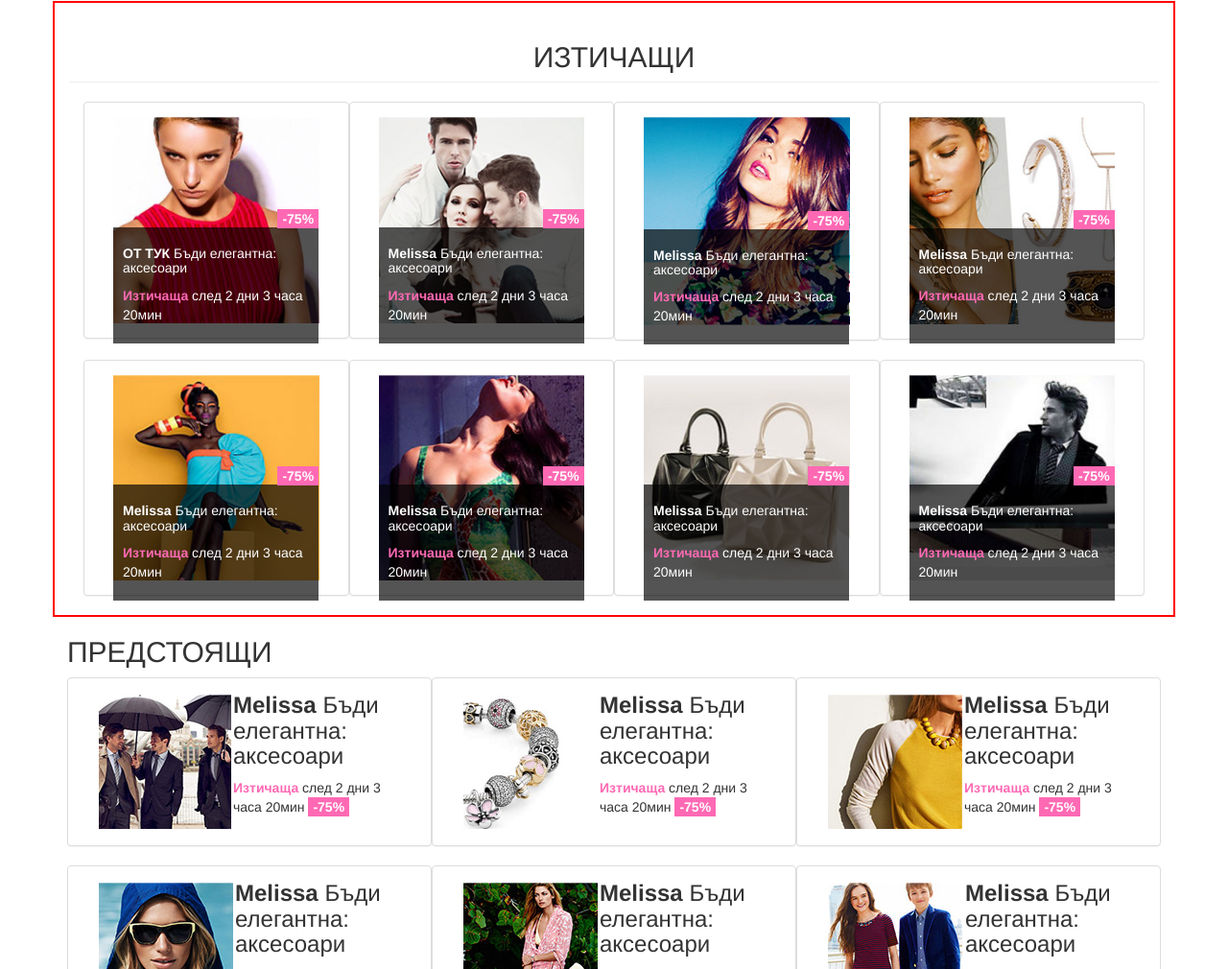
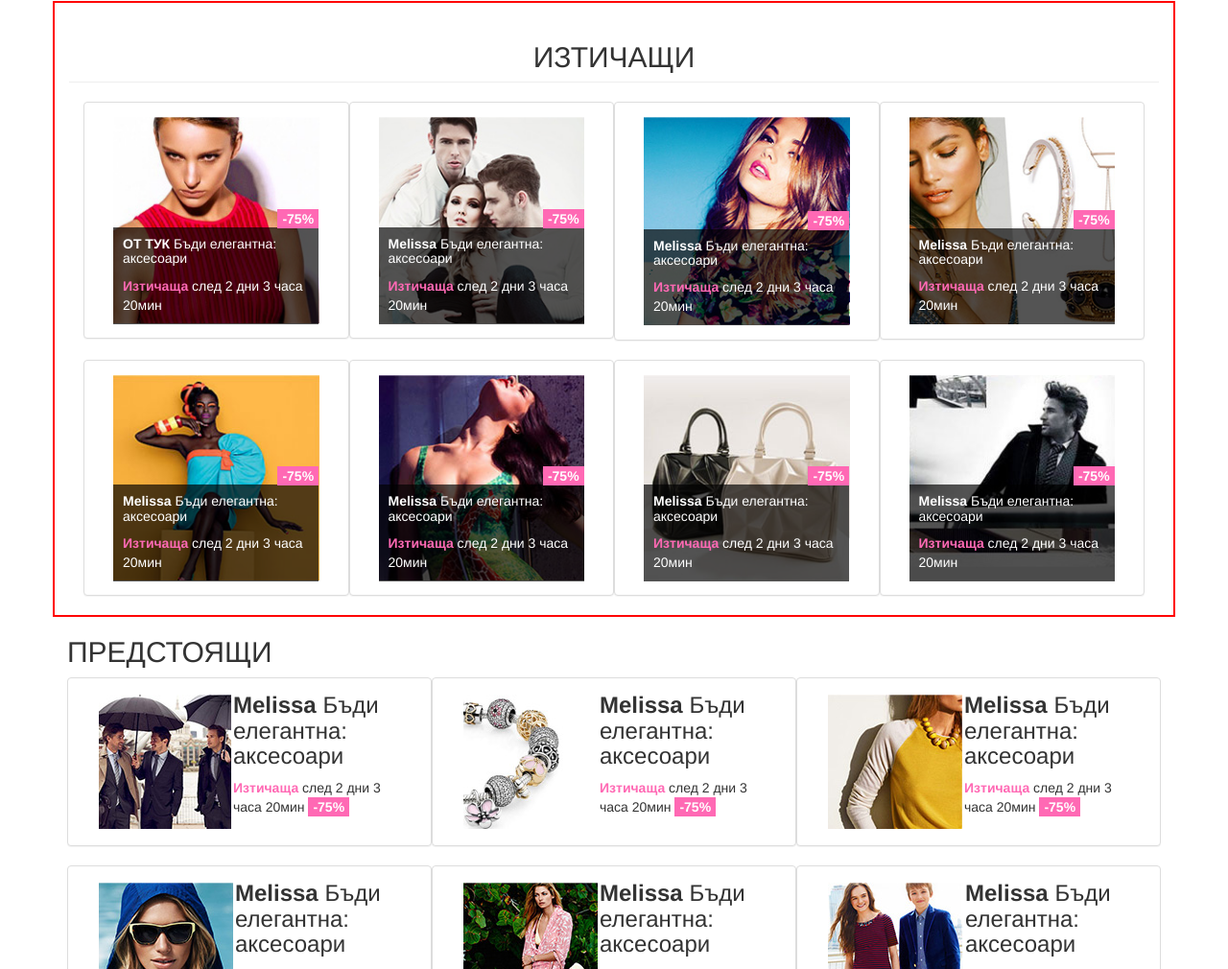
Before and after one commit to baqlcaliev/STENIK, a plain HTML site: page index.html in a window 1280 px wide. Shown: the part 1565-2575 px from the top of the page at 96% size. Drawn offline with Linux system fonts and the light colour scheme.

Commit message:
commit it

```diff
--- a/sten.css
+++ b/sten.css
@@ -138,6 +138,7 @@ a:hover {
 
 .floatRight {
     float: right;
+    margin: 0px 10px;
 }
 
 .disscount {
@@ -182,7 +183,7 @@ a:hover {
 }
 
 .caption div {
-    padding: 10px;
+    padding: 0px 10px;
 }
 
 .disscount .pinkDisscount {
```
